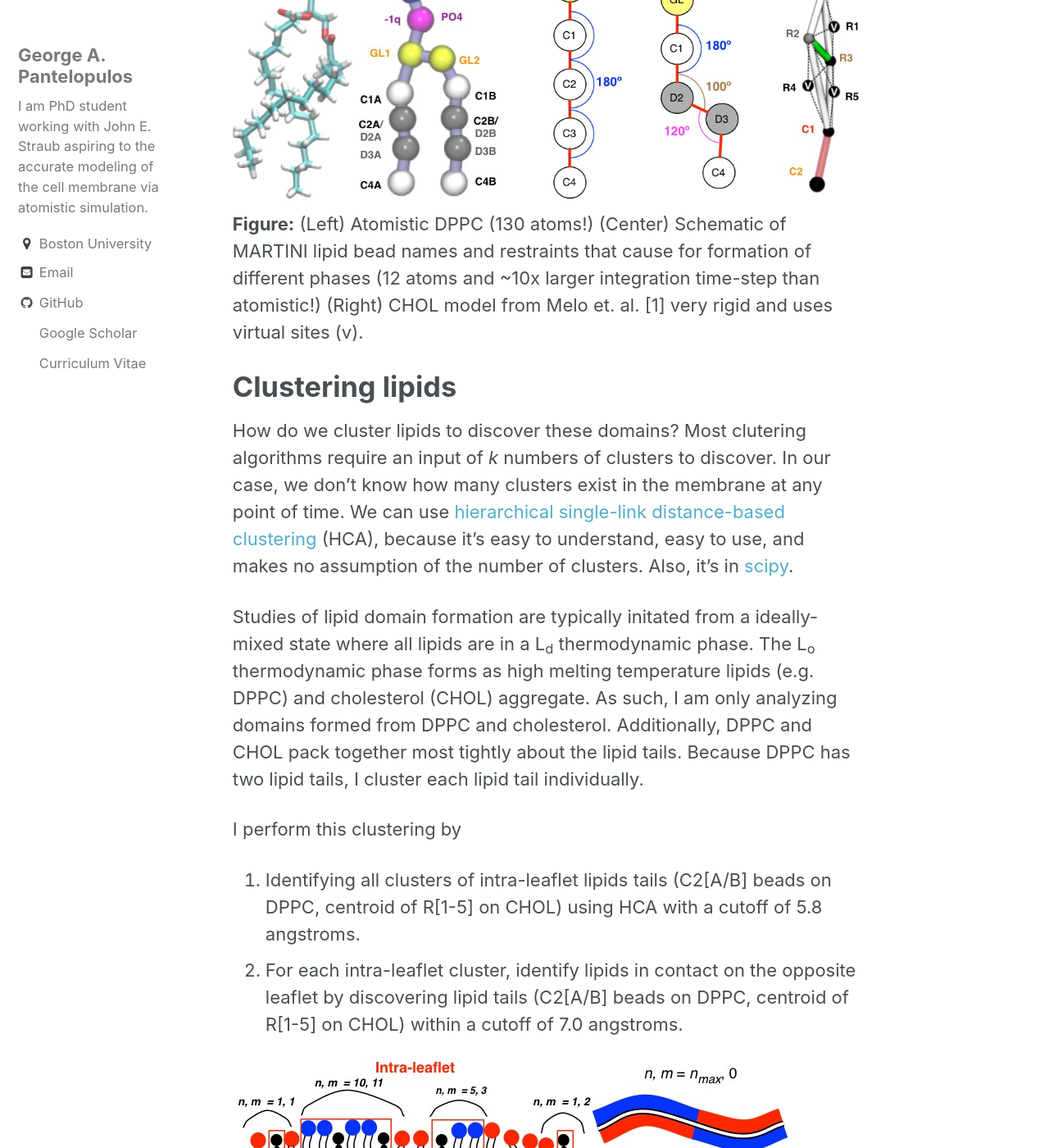
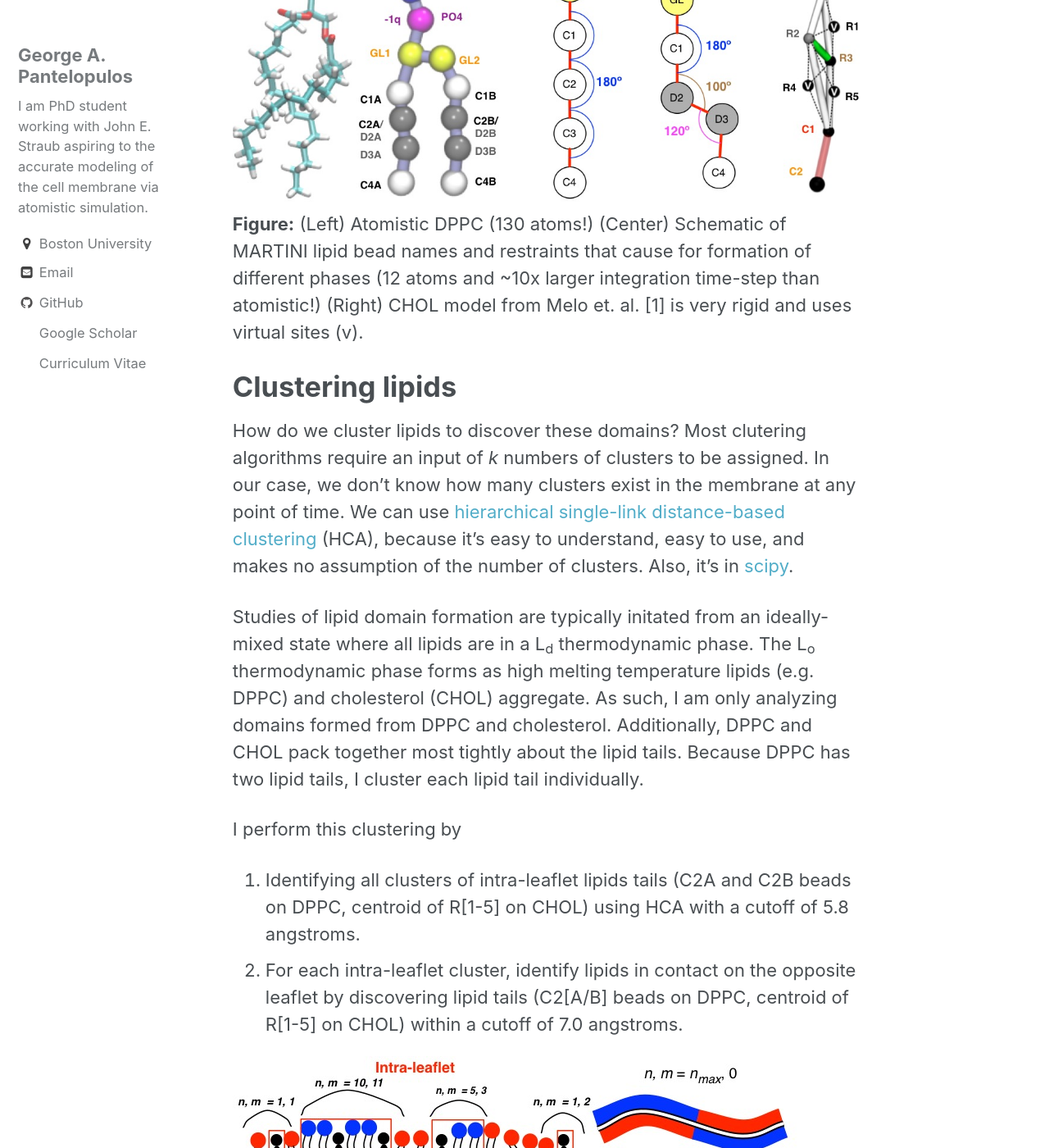
Before and after one commit to gpantel/gpantel.github.io, a Jekyll site: the page built from _posts/2017-06-07-NM_clustering.markdown, in a window 1280 px wide and 1400 px high, scrolled down 2057 px. Shown: the whole window at 82% size. Built offline with Jekyll 4.4.1, drawn with Linux system fonts in a browser that asks for light colours; formulas are drawn with MathJax 3; some of the changed text lies outside the part shown.

Commit message:
Edits to NM_clustering post

```diff
--- a/_posts/2017-06-06-MSST.markdown
+++ b/_posts/2017-06-06-MSST.markdown
@@ -86,7 +86,8 @@ Below is detailed the MSST implementation workflow in OpenMM, for which there is
 
 The  MSST method, or its accompanying Mass-Scaling Replica Exchange Method,[4,5] may be used to lengthen the time-step of simulations employing tempering. In most cases the change to velocities will often not matter as tempering simulations are conducted to measure ensemble-averaged structural proterties, only dependent on $$U(\mathbf{q})$$.
 
-Please read and cite: T. Nagai, G.A. Pantelopulos, T. Takahashi, & J.E. Straub "On the use of mass scaling for stable and efficient simulated tempering with molecular dynamics," *J. Comp. Chem.* **27** 2017-2028 (2016).
+Please read and cite:
+T. Nagai, G.A. Pantelopulos, T. Takahashi, & J.E. Straub "On the use of mass scaling for stable and efficient simulated tempering with molecular dynamics," *J. Comp. Chem.* **27** 2017-2028 (2016).
 
 References:
 [1] Lin, I.-C. & Tuckerman, M. E. "Enhanced Conformational Sampling of Peptides via Reduced Side-Chain and Solvent Masses," *J. Phys. Chem. B* **114**, 15935–15940 (2010).
--- a/_posts/2017-06-07-NM_clustering.markdown
+++ b/_posts/2017-06-07-NM_clustering.markdown
@@ -23,33 +23,34 @@ Of course, proteins can adopt different folded structures depending on the therm
 
 # Understanding the structure of lipid domains
 
-Using molecular dynamics simulations we can understand the structure of lipids at any point in time. With such detailed information we can ask questions like "How does the structure of a lipid depend on the *size* of a domain?".
+Using molecular dynamics simulations we can understand the structure of lipids at any point in time *a priori*. With such detailed information we can ask questions like "How does the structure of a lipid depend on the *size* of a domain?"
 
 Of course we could answer this question as-is, but there is someting else very important to consider... lipid bilayers are a *bilayer* -- the distribution of lipids is never symmetric across the two leaflets. So we should consider how many lipids are part of a domain in reference to each side of the membrane. This is to say, we should decompose the number of lipids involved in a domain into intra- and inter-leaflet lipids, and then measure the mean structural order for all lipids as dependent on the number of intra- (*n*) and inter- (*m*) leaflet lipids in the domain.
 
 Currently, only coarse-grained models of lipid mixtures can reach an equilibrium spatial and structural distribution. I use the DPPC:DIPC:CHOL mixture in the MARTINI coarse-grained forcefield to study some general feature of phase separation. Many other people do, too.
 
 ![Domain Schematic]({{ site.url }}/assets/Membrane/Martini_models.jpg)
-**Figure:** (Left) Atomistic DPPC (130 atoms!) (Center) Schematic of MARTINI lipid bead names and restraints that cause for formation of different phases (12 atoms and ~10x larger integration time-step than atomistic!) (Right) CHOL model from Melo et. al. [1] very rigid and uses virtual sites (v).
+**Figure:** (Left) Atomistic DPPC (130 atoms!) (Center) Schematic of MARTINI lipid bead names and restraints that cause for formation of different phases (12 atoms and ~10x larger integration time-step than atomistic!) (Right) CHOL model from Melo et. al. [1] is very rigid and uses virtual sites (v).
 
 # Clustering lipids
 
-How do we cluster lipids to discover these domains? Most clutering algorithms require an input of *k* numbers of clusters to discover. In our case, we don't know how many clusters exist in the membrane at any point of time. We can use [hierarchical single-link distance-based clustering](https://en.wikipedia.org/wiki/Single-linkage_clustering) (HCA), because it's easy to understand, easy to use, and makes no assumption of the number of clusters. Also, it's in [scipy](ihttps://docs.scipy.org/doc/scipy-0.14.0/reference/generated/scipy.cluster.hierarchy.fclusterdata.html#scipy.cluster.hierarchy.fclusterdata).
+How do we cluster lipids to discover these domains? Most clutering algorithms require an input of *k* numbers of clusters to be assigned. In our case, we don't know how many clusters exist in the membrane at any point of time. We can use [hierarchical single-link distance-based clustering](https://en.wikipedia.org/wiki/Single-linkage_clustering) (HCA), because it's easy to understand, easy to use, and makes no assumption of the number of clusters. Also, it's in [scipy](ihttps://docs.scipy.org/doc/scipy-0.14.0/reference/generated/scipy.cluster.hierarchy.fclusterdata.html#scipy.cluster.hierarchy.fclusterdata).
 
-Studies of lipid domain formation are typically initated from a ideally-mixed state where all lipids are in a L<sub>d</sub> thermodynamic phase. The L<sub>o</sub> thermodynamic phase forms as high melting temperature lipids (e.g. DPPC) and cholesterol (CHOL) aggregate. As such, I am only analyzing domains formed from DPPC and cholesterol. Additionally, DPPC and CHOL pack together most tightly about the lipid tails. Because DPPC has two lipid tails, I cluster each lipid tail individually.
+Studies of lipid domain formation are typically initated from an ideally-mixed state where all lipids are in a L<sub>d</sub> thermodynamic phase. The L<sub>o</sub> thermodynamic phase forms as high melting temperature lipids (e.g. DPPC) and cholesterol (CHOL) aggregate. As such, I am only analyzing domains formed from DPPC and cholesterol. Additionally, DPPC and CHOL pack together most tightly about the lipid tails. Because DPPC has two lipid tails, I cluster each lipid tail individually.
 
 I perform this clustering by
-1. Identifying all clusters of intra-leaflet lipids tails (C2[A/B] beads on DPPC, centroid of R[1-5] on CHOL) using HCA with a cutoff of 5.8 angstroms.
+1. Identifying all clusters of intra-leaflet lipids tails (C2A and C2B beads on DPPC, centroid of R[1-5] on CHOL) using HCA with a cutoff of 5.8 angstroms.
 2. For each intra-leaflet cluster, identify lipids in contact on the opposite leaflet by discovering lipid tails (C2[A/B] beads on DPPC, centroid of R[1-5] on CHOL) within a cutoff of 7.0 angstroms.
 
 ![Domain Schematic]({{ site.url }}/assets/Membrane/n_m_schematic.jpg)
 **Figure** (Left) Illustration of one state of a ternay lipid bilayer of DPPC (blue), DIPC (red) and CHOL (black) with clusters identified in reference to the top leaflet. (Right) Representation of the lipid bilayer configuration at maximum values of *n* and *m*.
 
-On these clusters, I analyze the liquid crystal order parameter $$P_2$$ and the bond-orientational order parameter $$\Psi_6$$. I'll reserve discussion of these for future posts, perhaps. The mean order parameter of each cluster is evaluated, such that we have order parameters dependent on (*n,m*).
+On these clusters I analyze the liquid crystal order parameter $$P_2$$ and the bond-orientational order parameter $$\Psi_6$$. I'll reserve discussion of these for future posts, perhaps. The mean order parameter of each cluster is evaluated, such that we have order parameters dependent on (*n,m*).
 
-The script which implements all of these measurements is available on [my github](https://github.com/gpantel/MD_methods-and-analysis/tree/master/membrane_analysis), which can easily be modified to perform this very same analysis with some other selected molecules. Feel free to message me if you'd like help to do this, but please read the comments first!
+A script which implements all of these measurements is available on [my github](https://github.com/gpantel/MD_methods-and-analysis/tree/master/membrane_analysis), which can easily be modified to perform this very same analysis with some other selected molecules. Feel free to message me if you'd like help to do this, but please read the comments first!
 
-Please cite: G.A. Pantelopulos, T. Nagai, A. Bandara, A. Panahi, & J.E. Straub "Critical size dependence of domain formation observed in coarse-grained simulations of bilayers composed of ternary lipid mixtures," *Submitted* (2017)
+Please cite:
+G.A. Pantelopulos, T. Nagai, A. Bandara, A. Panahi, & J.E. Straub "Critical size dependence of domain formation observed in coarse-grained simulations of bilayers composed of ternary lipid mixtures," *Submitted* (2017)
 
 References:
 1. M.N. Melo, H.I. Ingolfsson, & S.J. Marrink "Parameters for Martini sterols and hopanoids based on a virtual-site description," *J. Chem. Phys.* **143** 243152 (2015).
```
Also changed, not shown: 3 other files.
